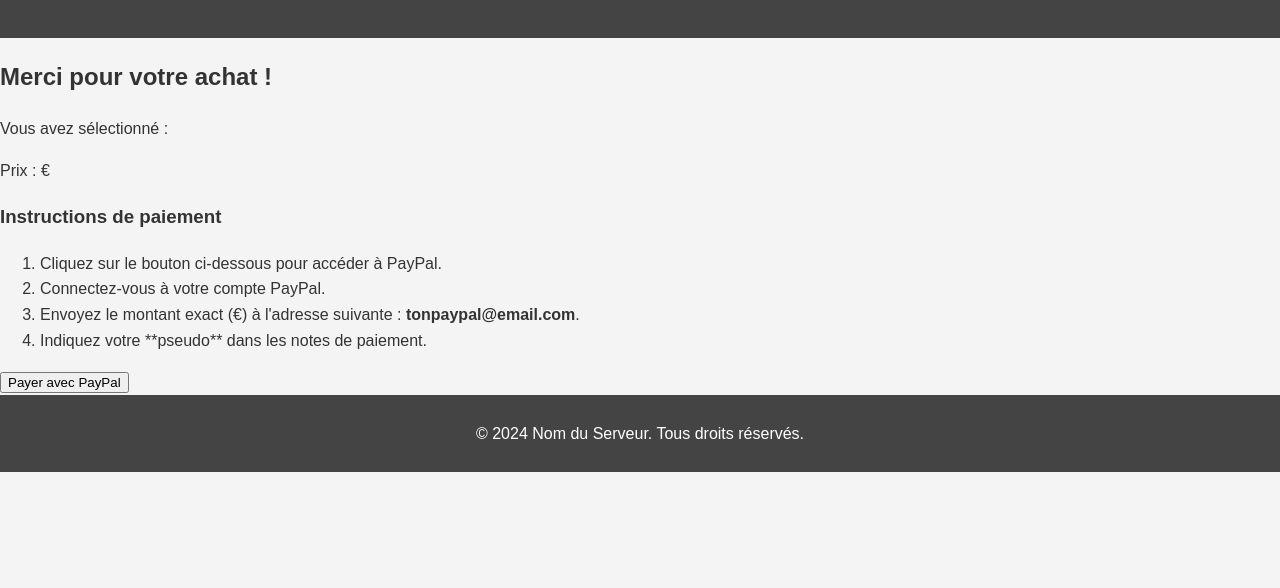
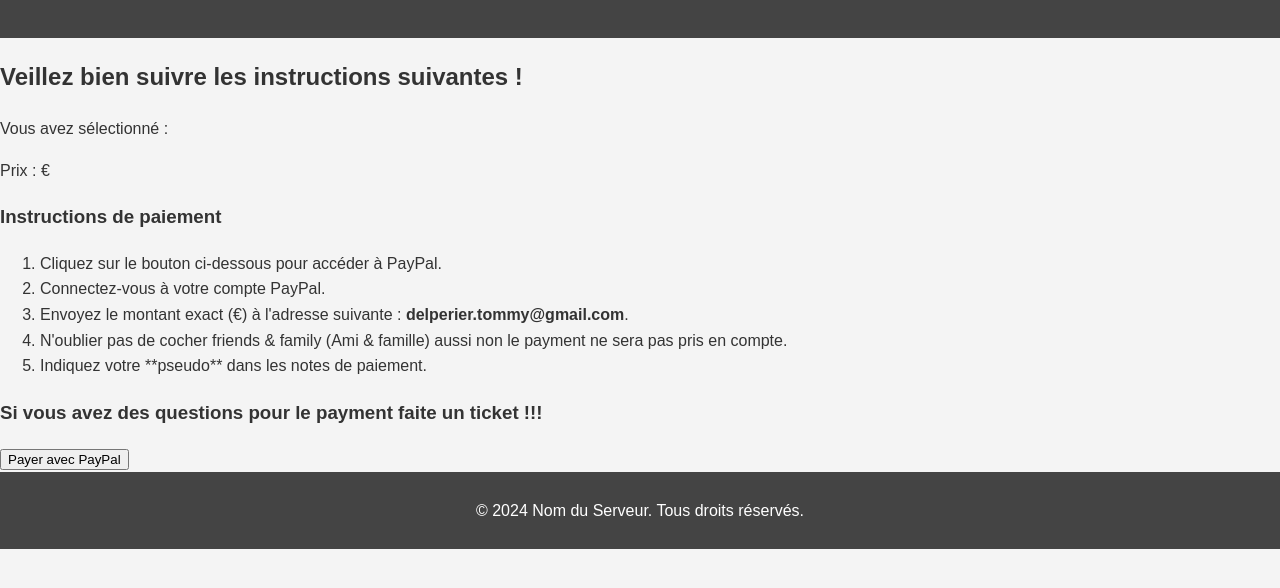
Before and after one commit to konixtazz/Liberty-Oaks-Payment, a plain HTML site: page index.html in a window 1280 px wide. Shown: the part 96-684 px from the top of the page. Drawn offline with Linux system fonts and the light colour scheme.

Commit message:
Update index.html

```diff
--- a/index.html
+++ b/index.html
@@ -12,7 +12,7 @@
   </header>
 
   <section id="payment-instructions">
-    <h2>Merci pour votre achat !</h2>
+    <h2>Veillez bien suivre les instructions suivantes !</h2>
     <p>Vous avez sélectionné : <strong id="article-name"></strong></p>
     <p>Prix : <strong id="article-price"></strong>€</p>
 
@@ -20,9 +20,11 @@
     <ol>
       <li>Cliquez sur le bouton ci-dessous pour accéder à PayPal.</li>
       <li>Connectez-vous à votre compte PayPal.</li>
-      <li>Envoyez le montant exact (<strong id="amount"></strong>€) à l'adresse suivante : <strong>tonpaypal@email.com</strong>.</li>
+      <li>Envoyez le montant exact (<strong id="amount"></strong>€) à l'adresse suivante : <strong>delperier.tommy@gmail.com</strong>.</li>
+      <li>N'oublier pas de cocher friends & family (Ami & famille) aussi non le payment ne sera pas pris en compte.</li>
       <li>Indiquez votre **pseudo** dans les notes de paiement.</li>
     </ol>
+    <h3>Si vous avez des questions pour le payment faite un ticket !!!</h3>
     <a href="https://www.paypal.com" target="_blank">
       <button>Payer avec PayPal</button>
     </a>
```
